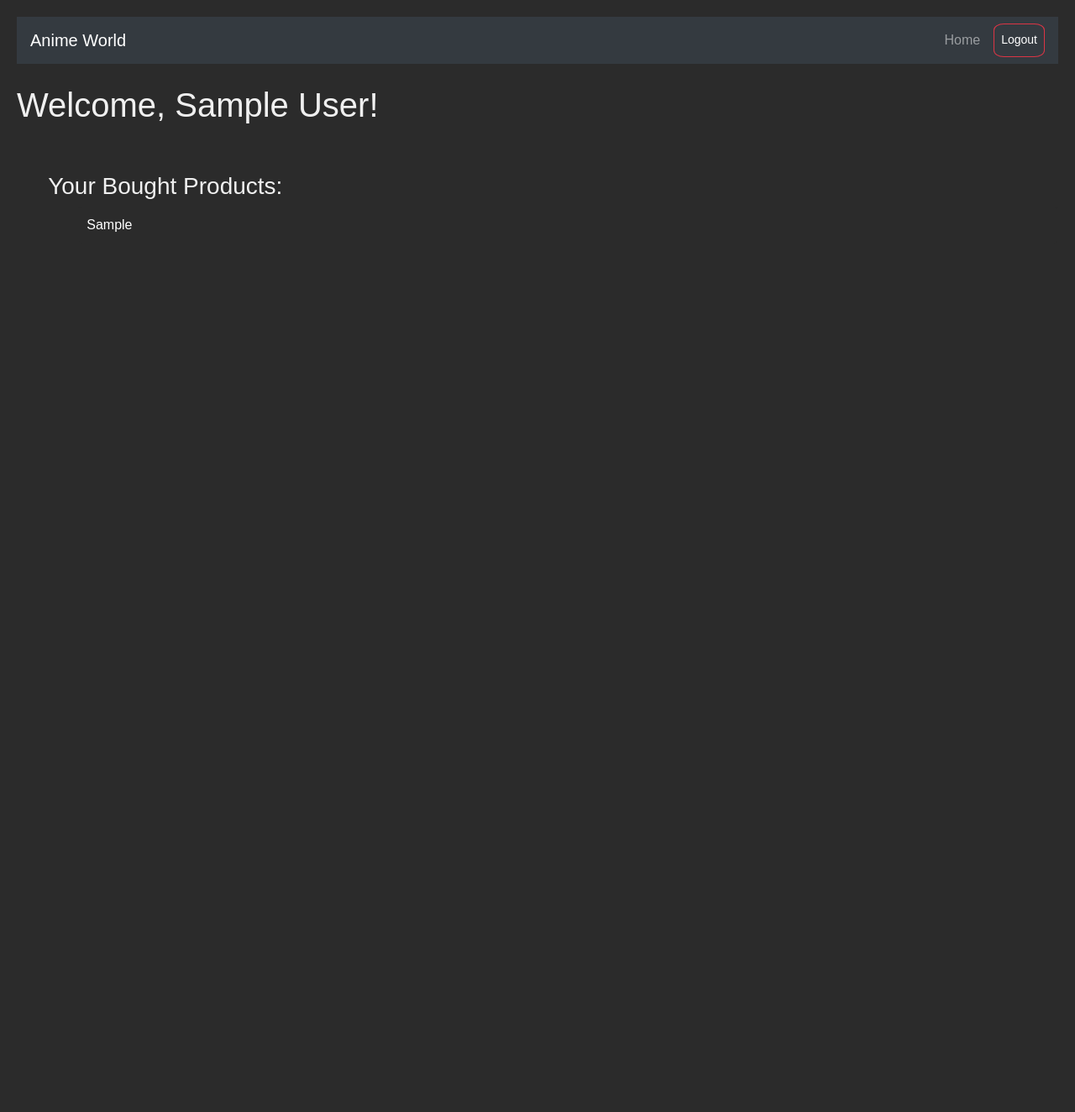
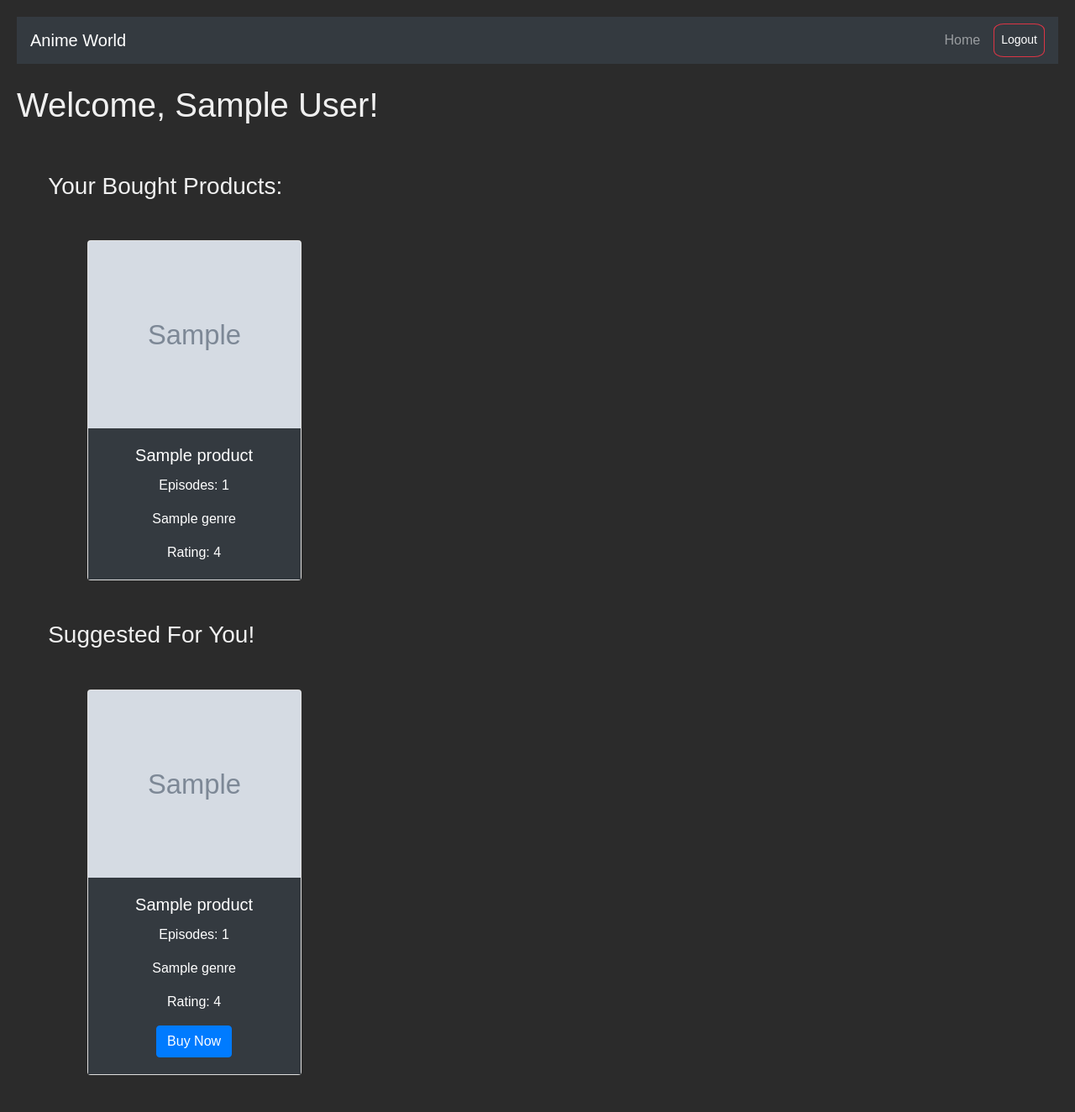
Before and after one commit to HimakaraL/recommendation-system, a Flask app: template templates/dashboard.html in a window 1280 px wide. Shown: the whole page at 84% size. Before the commit the page ends 276 px from the top, so only its background shows below. Run offline with Flask 3, Linux system fonts and the light colour scheme; tables that the repository leaves empty hold one stand-in row (values such as "Sample post"); the template is opened without the code that fills it: values that come from a table or form of the project are taken from there, most other values are stand-ins (such as "Sample title", 1, 10 or a date in 2020); grey boxes marked "Sample" are stand-in pictures; some libraries are stand-ins or nearby versions.

Commit message:
Collaborative filtering added
10.01 Evening

```diff
--- a/app.py
+++ b/app.py
@@ -28,6 +28,83 @@ db.init_app(app)  # This initializes the db with the app
 login_manager = LoginManager()
 login_manager.init_app(app)
 login_manager.login_view = 'login'
+
+# Content-based recommendation system
+def content_based_recommendations(train_data, item_name, top_n):
+    # Checking if the item exists in the dataset
+    if item_name not in train_data['Name'].values:
+        return pd.DataFrame()
+
+    # Create a TF-IDF vectorizer for the 'Tags' column
+    tfidf_vectorizer = TfidfVectorizer(stop_words='english')
+    tfidf_matrix_content = tfidf_vectorizer.fit_transform(train_data['Tags'])
+
+    # Calculate cosine similarity
+    cosine_similarities_content = cosine_similarity(tfidf_matrix_content, tfidf_matrix_content)
+
+    # Find item index
+    item_index = train_data[train_data['Name'] == item_name].index[0]
+
+    # Get cosine similarity scores
+    similar_items = list(enumerate(cosine_similarities_content[item_index]))
+
+    # Sort items by similarity score
+    similar_items = sorted(similar_items, key=lambda x: x[1], reverse=True)
+
+    # Get top N most similar items (excluding the item itself)
+    top_similar_items = similar_items[1:top_n+1]
+    recommended_item_indices = [x[0] for x in top_similar_items]
+
+    # Fetch details of recommended items
+    recommended_item_details = train_data.iloc[recommended_item_indices][['Name', 'EpisodeCount', 'Genre', 'ImageURL']]
+
+    return recommended_item_details
+
+# Bought items
+def bought_items_details(train_data, bought_items):
+    if bought_items:
+        bought_items = bought_items.split(',')
+        bought_items_indices = train_data[train_data['Name'].isin(bought_items)].index
+        bought_items_details = train_data.iloc[bought_items_indices][['Name', 'EpisodeCount', 'Genre', 'ImageURL', 'Rating']]
+        # Convert the DataFrame to a list of dictionaries
+        bought_items_details = bought_items_details.to_dict('records')
+    return bought_items_details
+
+# Collaborative filtering recommendation system
+def collborative_filtering_recommendations(train_data, target_user_id, top_n=10):
+    #Create the user_item_matrix
+    user_item_matrix=train_data.pivot_table(index='UserID', columns='AnimeID', values='Rating', aggfunc='mean').fillna(0).astype(int)
+
+    #Calculate the user similarity matrix using cosine similarity
+    user_similarity = cosine_similarity(user_item_matrix)
+
+    #Find the index of the target user in the matrix
+    target_user_index = user_item_matrix.index.get_loc(target_user_id)
+
+    #Get the similarity scores for the target user
+    user_similarities = user_similarity[target_user_index]
+
+    #Sort the users by similarity in descending order
+    similar_users_indices = user_similarities.argsort()[::-1][1:]
+
+    #Generate recommendation based on similarities
+    recommended_items = []
+
+    for user_index in similar_users_indices:
+        #Get items rated by the similar users
+        rated_by_similar_user = user_item_matrix.iloc[user_index]
+        not_rated_by_target_user = (rated_by_similar_user == 0) & (user_item_matrix.iloc[target_user_index])
+
+        #Extract the item IDs
+        recommended_items.extend(user_item_matrix.columns[not_rated_by_target_user][:top_n])
+
+    #Get the details of recommended items
+    recommended_items_details = train_data[train_data['AnimeID'].isin(recommended_items)][['Name', 'EpisodeCount', 'Genre', 'ImageURL', 'Rating']]
+
+    recommended_items_details = recommended_items_details.to_dict('records')
+
+    return recommended_items_details
+
 
 @app.context_processor
 def inject_user():
@@ -108,7 +185,18 @@ def logout():
 @app.route('/dashboard')
 @login_required
 def dashboard():
-    return render_template('dashboard.html', user=current_user)
+    bought_items = bought_items_details(train_data, current_user.bought_items)
+
+    user_bought_items = current_user.bought_items
+    bought_items_for_collaborative = user_bought_items.split(',')
+    bought_items_indices = train_data[train_data['Name'].isin(bought_items_for_collaborative)].index
+
+    relavant_anime = train_data.loc[bought_items_indices].sample(1)  # Now sampling from DataFrame, not Index
+    user_id_for_collaborative = relavant_anime['UserID'].values[0]
+
+    collaborative_recommendations = collborative_filtering_recommendations(train_data, user_id_for_collaborative)
+
+    return render_template('dashboard.html', user=current_user, bought_items_details=bought_items, collaborative_animes=collaborative_recommendations)
 
 @app.route('/buy_item', methods=['POST'])
 @login_required
@@ -123,37 +211,6 @@ def buy_item():
     flash(f'Bought item: {item}', 'success')
     return redirect(url_for('dashboard'))
 
-# Content-based recommendation system
-def content_based_recommendations(train_data, item_name, top_n):
-    # Checking if the item exists in the dataset
-    if item_name not in train_data['Name'].values:
-        return pd.DataFrame()
-
-    # Create a TF-IDF vectorizer for the 'Tags' column
-    tfidf_vectorizer = TfidfVectorizer(stop_words='english')
-    tfidf_matrix_content = tfidf_vectorizer.fit_transform(train_data['Tags'])
-
-    # Calculate cosine similarity
-    cosine_similarities_content = cosine_similarity(tfidf_matrix_content, tfidf_matrix_content)
-
-    # Find item index
-    item_index = train_data[train_data['Name'] == item_name].index[0]
-
-    # Get cosine similarity scores
-    similar_items = list(enumerate(cosine_similarities_content[item_index]))
-
-    # Sort items by similarity score
-    similar_items = sorted(similar_items, key=lambda x: x[1], reverse=True)
-
-    # Get top N most similar items (excluding the item itself)
-    top_similar_items = similar_items[1:top_n+1]
-    recommended_item_indices = [x[0] for x in top_similar_items]
-
-    # Fetch details of recommended items
-    recommended_item_details = train_data.iloc[recommended_item_indices][['Name', 'EpisodeCount', 'Genre', 'ImageURL']]
-
-    return recommended_item_details
-
 # Routes
 @app.route('/main')
 def main():
@@ -167,7 +224,7 @@ def recommend():
         content_based_rec = content_based_recommendations(train_data, anime_name, anime_count)
 
         if content_based_rec.empty:
-            return render_template('main.html', message='Anime not found in the dataset')
+            return render_template('main.html', message='Anime not found!')
         else:
             recommend_animes = content_based_rec.to_dict(orient='records')
             return render_template('main.html', recommend_animes=recommend_animes)
--- a/templates/dashboard.html
+++ b/templates/dashboard.html
@@ -61,16 +61,105 @@
     <div style="margin-top: 2%">
       <h1>Welcome, {{ user.name }}!</h1>
       <br /><br />
-      <div style="margin-left: 3%;">
+      <div style="margin-left: 3%">
         <h3>Your Bought Products:</h3>
-        <ul style="margin-left: 3%">
-          {% if user.bought_items %} {% for item in user.bought_items.split(',')
-          %}
-          <li>{{ item }}</li>
-          {% endfor %} {% else %}
-          <li>No items bought yet.</li>
-          {% endif %}
-        </ul>
+
+        <div class="container mt-5">
+          <div class="row">
+            <!-- Loop through the records in 'tod' and render each as a card -->
+            {% for product in bought_items_details %}
+            <!-- Create a new row every 4th card -->
+            {% if loop.index % 4 == 1 and loop.index > 1 %}
+          </div>
+          <div class="row">
+            {% endif %}
+
+            <div class="col-md-3 mb-4">
+              <div class="card h-100">
+                <img
+                  class="card-img-top"
+                  src="{{ product['ImageURL'] }}"
+                  alt="Anime Image"
+                  style="height: 223px"
+                />
+                <div class="card-body bg-dark text-white text-center">
+                  <h5 class="card-title">{{ product['Name'] }}</h5>
+                  <p class="card-text">
+                    Episodes: {{ product['EpisodeCount'] }}<span
+                      class="episode-count"
+                    ></span>
+                  </p>
+                  <p class="card-text">
+                    {{ product['Genre'] }}<span class="genre"></span>
+                  </p>
+                  <p class="card-text">
+                    Rating: {{ product['Rating'] }}<span class="rating"></span>
+                  </p>
+                </div>
+              </div>
+            </div>
+            {% endfor %}
+          </div>
+        </div>
+      </div>
+
+      <br/>
+      <div style="margin-left: 3%">
+        <h3>Suggested For You!</h3>
+
+        <div class="container mt-5">
+          <div class="row">
+            <!-- Loop through the records in 'tod' and render each as a card -->
+            {% for product in collaborative_animes %}
+            <!-- Create a new row every 4th card -->
+            {% if loop.index % 4 == 1 and loop.index > 1 %}
+          </div>
+          <div class="row">
+            {% endif %}
+
+            <div class="col-md-3 mb-4">
+              <div class="card h-100">
+                <img
+                  class="card-img-top"
+                  src="{{ product['ImageURL'] }}"
+                  alt="Anime Image"
+                  style="height: 223px"
+                />
+                <div class="card-body bg-dark text-white text-center">
+                  <h5 class="card-title">{{ product['Name'] }}</h5>
+                  <p class="card-text">
+                    Episodes: {{ product['EpisodeCount'] }}<span
+                      class="episode-count"
+                    ></span>
+                  </p>
+                  <p class="card-text">
+                    {{ product['Genre'] }}<span class="genre"></span>
+                  </p>
+                  <p class="card-text">
+                    Rating: {{ product['Rating'] }}<span class="rating"></span>
+                  </p>
+                  <form method="POST" action="{{ url_for('buy_item') }}">
+                    <input
+                      type="hidden"
+                      name="item"
+                      value="{{ product['Name'] }}"
+                    />
+                    {% if current_user.is_authenticated %}
+                    <button type="submit" class="btn btn-primary">
+                      Buy Now
+                    </button>
+                    {% else %}
+                    <a href="{{ url_for('signup') }}" class="btn btn-primary"
+                      >Buy Now</a
+                    >
+                    {% endif %}
+                  </form>
+                </div>
+              </div>
+            </div>
+            {% endfor %}
+          </div>
+        </div>
       </div>
     </div>
   </body>
--- a/templates/main.html
+++ b/templates/main.html
@@ -90,8 +90,9 @@
                         class="card-img-top"
                         src="{{ anime['ImageURL'] }}"
                         alt="Anime Image"
+                        style="height: 223px;"
                     />
-                    <div class="card-body">
+                    <div class="card-body bg-dark text-white text-center">
                         <h5 class="card-title">{{ anime['Name'] }}</h5>
                         <p class="card-text">
                             Episodes: {{ anime['EpisodeCount'] }}
```
Also changed, not shown: templates/index.html (+5 -3 lines), AnimeDataWithTags.csv.
